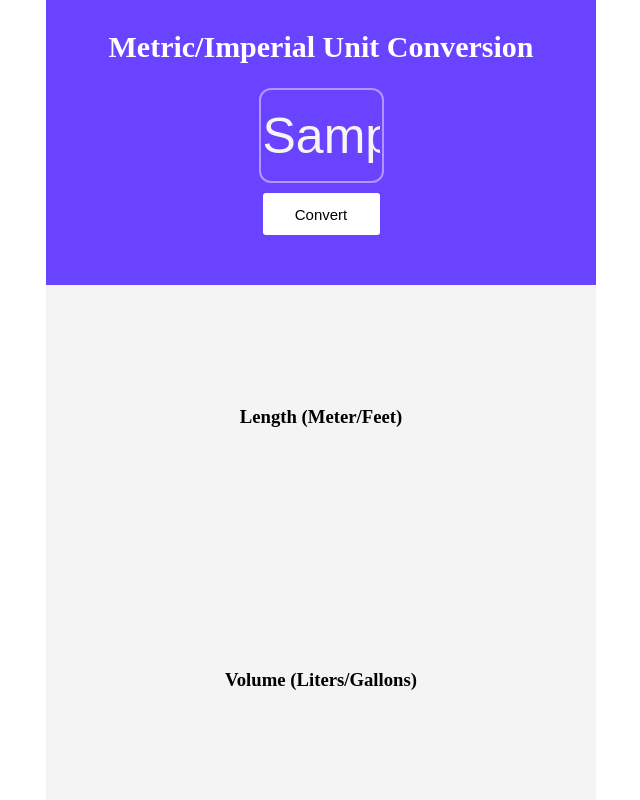
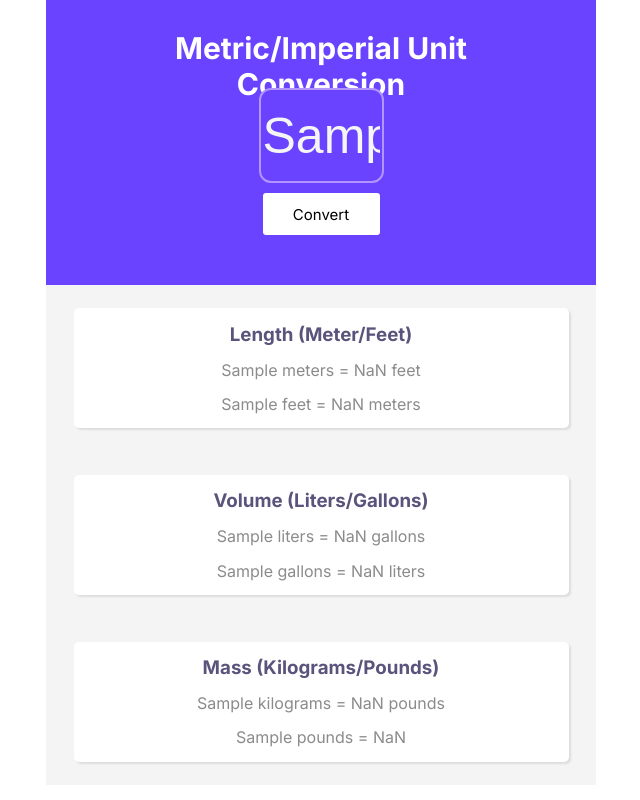
Before and after one commit to matt-the-thew/unit-converter, a plain HTML site: page index.html in a window 1280 px wide. Both pictures are taken after typing "Sample" into the empty fields and a click on the button "Convert". Shown: the top 800 px of the page, without its empty margins (319-959 px from the left). Drawn offline with Linux system fonts and the light colour scheme.

Commit message:
Completed functionality and styling
Added onclick, keyup listeners; finished styling containers and results.

```diff
--- a/index.html
+++ b/index.html
@@ -3,6 +3,9 @@
 <head>
     <meta charset="UTF-8">
     <meta name="viewport" content="width=device-width, initial-scale=1.0">
+    <link rel="preconnect" href="https://fonts.googleapis.com">
+    <link rel="preconnect" href="https://fonts.gstatic.com" crossorigin>
+    <link href="https://fonts.googleapis.com/css2?family=Inter:ital,opsz,wght@0,14..32,100..900;1,14..32,100..900&display=swap" rel="stylesheet">
     <link rel="stylesheet" href="main.css">
     <script type="module" src="index.js"></script>
     <title>Metric/Imperial Unit Conversion</title>
@@ -16,15 +19,18 @@
     <div id="lower-container">
         <div class="result-display">
             <h3>Length (Meter/Feet)</h3>
-            <p id="meter-feet-result"></p>
+            <p id="meter-feet-result">0 meters = 0 feet</p>
+            <p id="feet-meter-result">0 feet = 0 meters</p>
         </div>
         <div class="result-display">
             <h3>Volume (Liters/Gallons)</h3>
-            <p id="liter-gallon-result"></p>
+            <p id="liter-gallon-result">0 liters = 0 gallons</p>
+            <p id="gallon-liter-result">0 gallons = 0 liters</p>
         </div>
         <div class="result-display">
             <h3>Mass (Kilograms/Pounds)</h3>
-            <p id="kilogram-pound-result"></p>
+            <p id="kilogram-pound-result">0 kilograms = 0 pounds</p>
+            <p id="pound-kilogram-result">0 pounds = 0 kilograms</p>
         </div>
     </div>
 </body>
--- a/index.js
+++ b/index.js
@@ -1,5 +1,81 @@
 const buttonEl = document.getElementById("input-btn");
+const metersToFeetResult = document.getElementById("meter-feet-result");
+const feetToMetersResult = document.getElementById("feet-meter-result");
+const gallonsToLitersResult = document.getElementById("gallon-liter-result");
+const litersToGallonsResult = document.getElementById("liter-gallon-result");
+const kilogramsToPoundsResult = document.getElementById("kilogram-pound-result");
+const poundsToKilogramsResult = document.getElementById("pound-kilogram-result");
+const userInputEl = document.getElementById("input")
+let userInput;
 
 buttonEl.addEventListener("click", function() {
-    console.log("button click")
-});
+    userInput = userInputEl.value;
+    console.log(userInput);
+    renderUserInput();
+})
+
+userInputEl.addEventListener("keyup", function(event){
+    if (event.key === "Enter")
+    {
+        userInput = userInputEl.value;
+        renderUserInput(userInput);
+    }
+})
+
+function renderUserInput()
+{
+    metersToFeetResult.innerHTML =
+    `
+    ${userInput} meters = ${ calcMetersToFeet(userInput)} feet
+    `
+    feetToMetersResult.innerHTML =
+    `
+    ${userInput} feet = ${ calcFeetToMeters(userInput) } meters
+    `
+    litersToGallonsResult.innerHTML =
+    `
+    ${userInput} liters = ${ calcLitersToGallons(userInput) } gallons
+    `
+    gallonsToLitersResult.innerHTML =
+    `
+    ${userInput} gallons = ${ calcGallonsToLiters(userInput) } liters
+    `
+    kilogramsToPoundsResult.innerHTML =
+    `
+    ${userInput} kilograms = ${ calcKilogramsToPounds(userInput) } pounds
+    `
+    poundsToKilogramsResult.innerHTML =
+    `
+    ${userInput} pounds = ${ calcPoundsToKilograms(userInput) }
+    `
+}
+
+function calcMetersToFeet(input)
+{
+    return Math.round(input * 3.28084 * 100) / 100;
+}
+
+function calcFeetToMeters(input)
+{
+    return Math.round(input * 0.3048 * 100) / 100;
+}
+
+function calcGallonsToLiters(input)
+{
+    return Math.round(input * 3.78541 * 100) / 100;
+}
+
+function calcLitersToGallons(input)
+{
+    return Math.round(input * 0.264172 * 100) / 100;
+}
+
+function calcKilogramsToPounds(input)
+{
+    return Math.round(input * 2.20462 * 100) / 100;
+}
+
+function calcPoundsToKilograms(input)
+{
+    return Math.round(input * 0.453592 * 100) / 100;
+}
--- a/main.css
+++ b/main.css
@@ -21,6 +21,7 @@ body {
     font-size: 30px;
     color: white;
     margin-bottom: 10px;
+    font-family: Inter, sans-serif;
 }
 
 #upper-container input {
@@ -43,6 +44,7 @@ body {
     border: none;
     border-radius: 3px;
     cursor: pointer;
+    font-family: Inter, sans-serif;
 }
 
 #upper-container button:hover {
@@ -56,9 +58,33 @@ body {
 #lower-container {
     background-color: #F4F4F4;
     width: 550px;
-    height: 790px;
+    height: 500px;
     display: flex;
     flex-direction: column;
     align-items: center;
     justify-content: space-around;
 }
+
+.result-display {
+    background-color: #FFFFFF;
+    width: 90%;
+    height: 120px;
+    text-align: center;
+    border-radius: 5px;
+    box-shadow: 2px 2px 2px #dddddd;
+    font-family: Inter, sans-serif;
+    color: #5A537B;
+    display: flex;
+    flex-direction: column;
+    justify-content: space-evenly;
+}
+
+.result-display h3 {
+    margin: 0px;
+}
+
+.result-display p {
+    padding: 0px;
+    margin: 0px;
+    color: rgb(139, 139, 139);
+}
```
